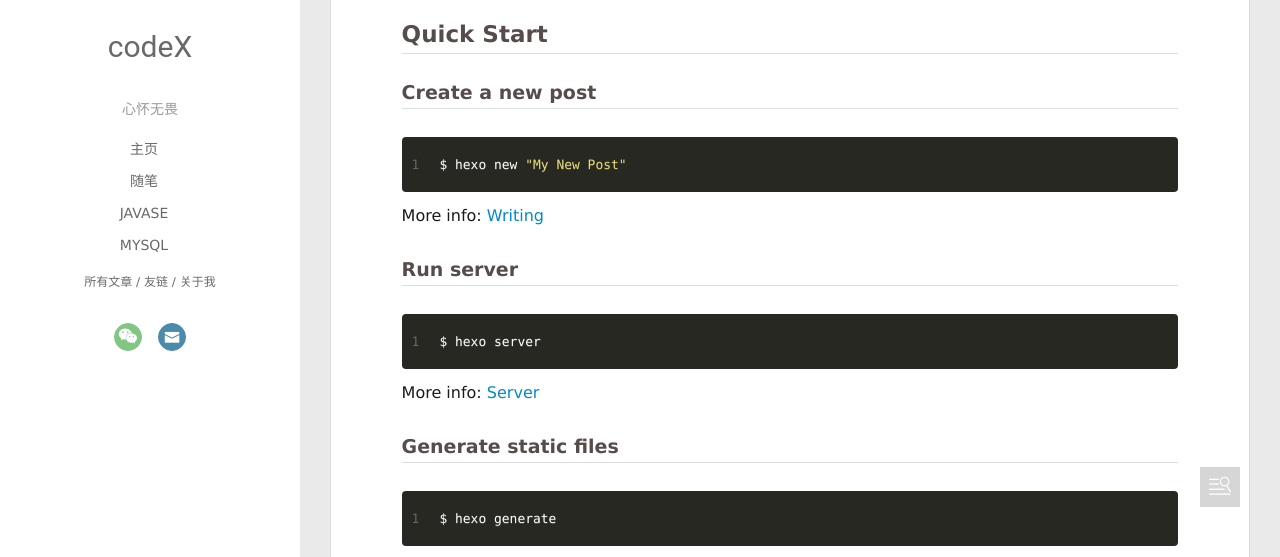
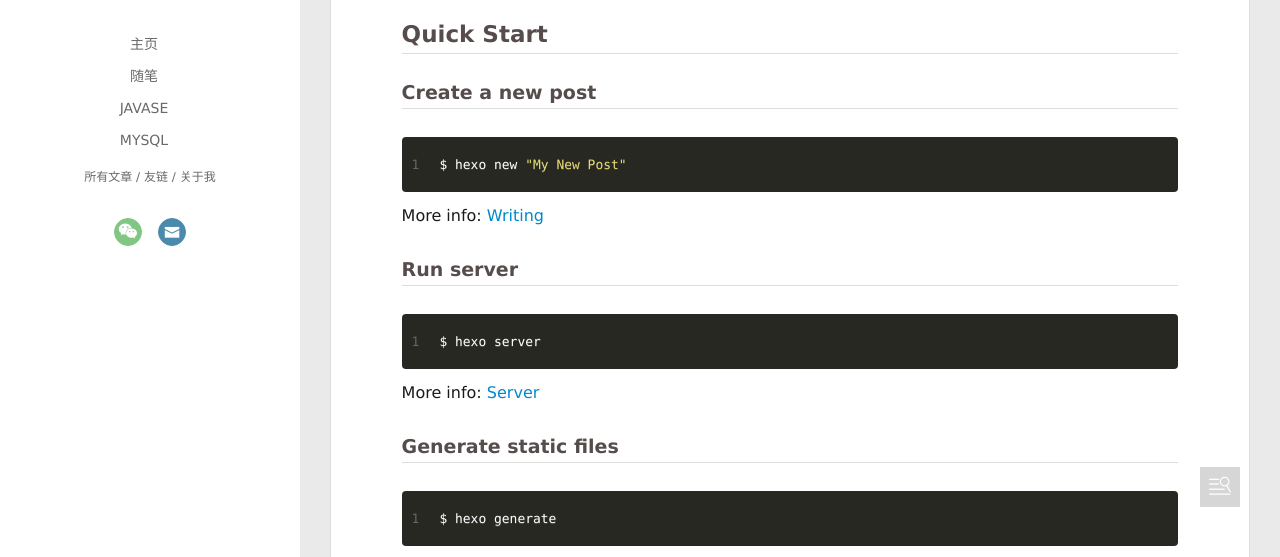
Before and after one commit to yaohuicong/yaohuicong.github.io, a plain HTML site: page 2021/08/14/hello-world/index.html in a window 1280 px wide. Shown: the part 243-800 px from the top of the page. Drawn offline with Linux system fonts and the light colour scheme.

Commit message:
Site updated: 2021-08-15 16:18:03

```diff
--- a/2021/08/14/hello-world/index.html
+++ b/2021/08/14/hello-world/index.html
@@ -53,14 +53,10 @@
             <hgroup>
                 <h1 class="header-author">
                     <a href="/">
-                        codeX
+
                     </a>
                 </h1>
             </hgroup>
-
-                <p class="header-subtitle">
-                    心怀无畏
-                </p>
 
 
                     <nav class="header-menu">
@@ -139,10 +135,8 @@
 				<img src="/assets/tou.jpg" class="js-avatar">
 			</div>
 			<hgroup>
-			  <h1 class="header-author js-header-author">codeX</h1>
+			  <h1 class="header-author js-header-author"></h1>
 			</hgroup>
-
-			<p class="header-subtitle"><i class="icon icon-quo-left"></i>心怀无畏<i class="icon icon-quo-right"></i></p>
 
 
 
@@ -547,7 +541,7 @@ return o(i(t),arguments.length<2?void 0:u(arguments[1]))}})},function(t,n,r){var
         <ul class="search-ul">
 
             <li class="search-li">
-              <a href="http://localhost:4000/" target="_blank" class="search-title"><i class="icon-quo-left icon"></i>友情链接1</a>
+              <a href="https://www.baidu.com" target="_blank" class="search-title"><i class="icon-quo-left icon"></i>百度</a>
             </li>
 
             <li class="search-li">
@@ -578,7 +572,7 @@ return o(i(t),arguments.length<2?void 0:u(arguments[1]))}})},function(t,n,r){var
 
     	<section class="tools-section tools-section-me" q-show="aboutme">
 
-  	  		<div class="aboutme-wrap" id="js-aboutme">很惭愧&lt;br&gt;&lt;br&gt;只做了一点微小的工作&lt;br&gt;谢谢大家</div>
+  	  		<div class="aboutme-wrap" id="js-aboutme">心若有所向往&lt;br&gt;&lt;br&gt;何惧道阻且长&lt;br&gt;</div>
 
     	</section>
 
```
Also changed, not shown: 2021/08/15/我的第一篇博客文章/index.html (+4 -10 lines), archives/2021/08/index.html (+4 -10 lines), archives/2021/index.html (+4 -10 lines), archives/index.html (+4 -10 lines), index.html (+4 -10 lines), tags/随笔/index.html (+4 -10 lines).
